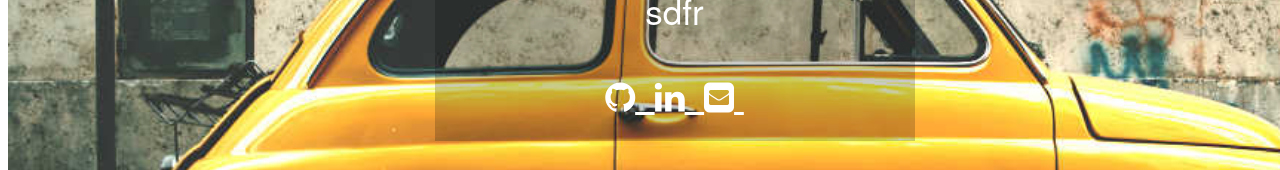
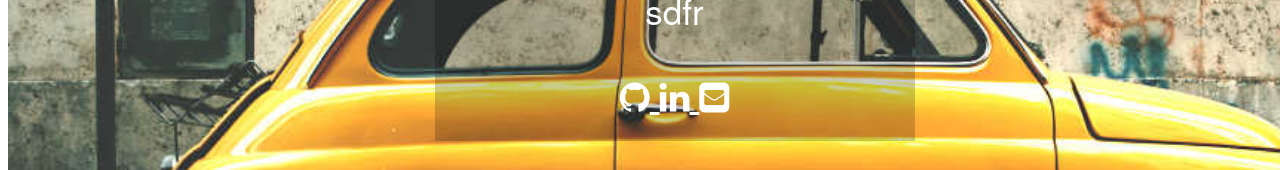
Before and after one commit to SoundaryaMangeshgit/SoundaryaMangeshgit.github.io, a plain HTML site: page index.html in a window 1280 px wide. Shown: the part 347-517 px from the top of the page. Drawn offline with Linux system fonts and the light colour scheme.

Commit message:
Update index.html

```diff
--- a/index.html
+++ b/index.html
@@ -35,9 +35,9 @@
 	<div class="icons">
 	<p>sdfr</p>
 
-    <a href="https://github.com/SoundaryaMangesh123"><i class="fa fa-github" aria-hidden="true"></i>&#160; </a>
-	<a href="https://www.linkedin.com/in/soundarya-mangesh-673b57111/"><i class="fa fa-linkedin" aria-hidden="true"></i>&#160; </a>
-	<a href="mailto:soundaryamangesh@gmail.com"><i class="fa fa-envelope-square" aria-hidden="true"></i>&#160; </a>
+    <a href="https://github.com/SoundaryaMangesh123"><i class="fa fa-github" aria-hidden="true"></i>  </a>
+	<a href="https://www.linkedin.com/in/soundarya-mangesh-673b57111/"><i class="fa fa-linkedin" aria-hidden="true"></i>  </a>
+	<a href="mailto:soundaryamangesh@gmail.com"><i class="fa fa-envelope-square" aria-hidden="true"></i> </a>
 
 	</div>
 	<!--<div class="icons">
```
